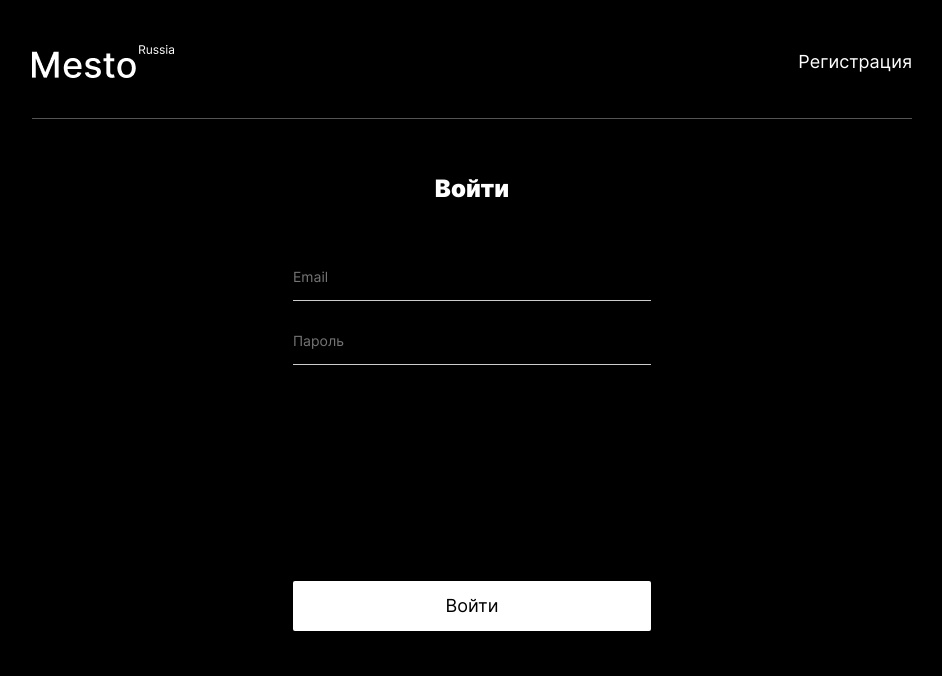
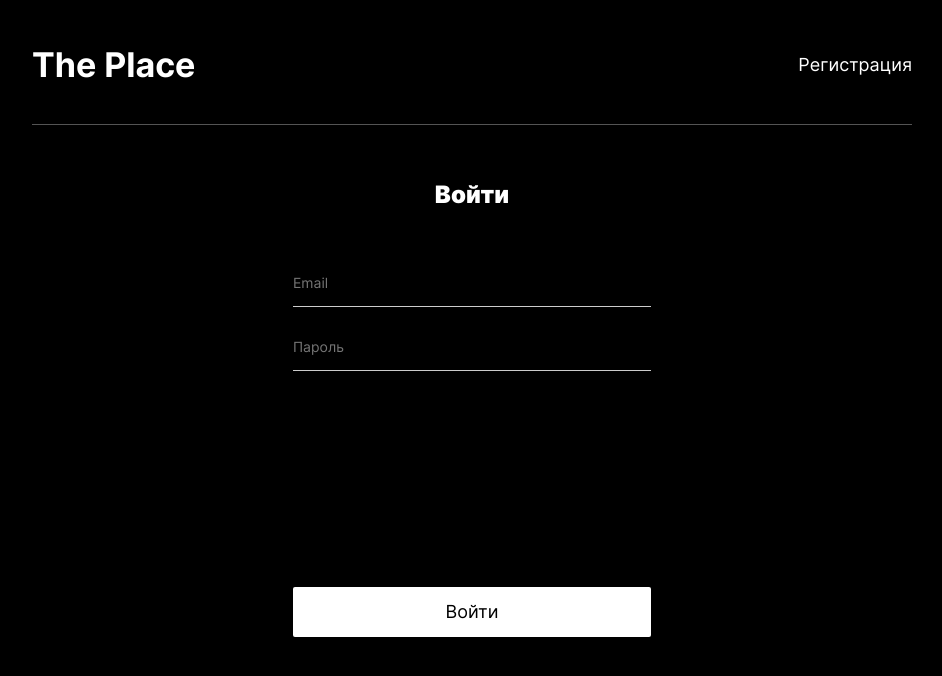
Before and after one commit to KonstaBartosh/thePlace-react-auth, a React (Create React App) app: page /sign-in in a window 1280 px wide. Shown: the top 676 px of the page, without its empty margins (168-1110 px from the left). Built offline with nearby package versions, Linux system fonts and the light colour scheme.

Commit message:
Style: change header logo styles

```diff
--- a/src/blocks/header/__logo/header__logo.css
+++ b/src/blocks/header/__logo/header__logo.css
@@ -1,5 +1,7 @@
 .header__logo {
-    max-width: 142px;
+    color: white;
+    margin: 0;
+    font-size: 34px;
 }
 
 @media screen and (max-width: 1023px) {
@@ -10,6 +12,7 @@
 
 @media screen and (max-width: 425px) {
     .header__logo {
+        font-size: 24px;
         width: 104px;
         padding: 0;
     }
--- a/src/components/Header.js
+++ b/src/components/Header.js
@@ -1,5 +1,4 @@
 import { Link, useLocation } from "react-router-dom";
-import logo from "../images/logo.png";
 
 function Header({ loggedIn, userEmail, handleLogOut, toggleMenu, menuOpen }) {
   const url = useLocation();
@@ -17,7 +16,7 @@ function Header({ loggedIn, userEmail, handleLogOut, toggleMenu, menuOpen }) {
         </div>
       )}
       <header className="header header_line">
-        <img src={logo} alt="Логотип" className="header__logo" />
+        <h1 className="header__logo">The Place</h1>
         {loggedIn && (
           <>
             <div className="burger-menu" onClick={toggleMenu}>
```
Also changed, not shown: src/images/logo.png (deleted).
